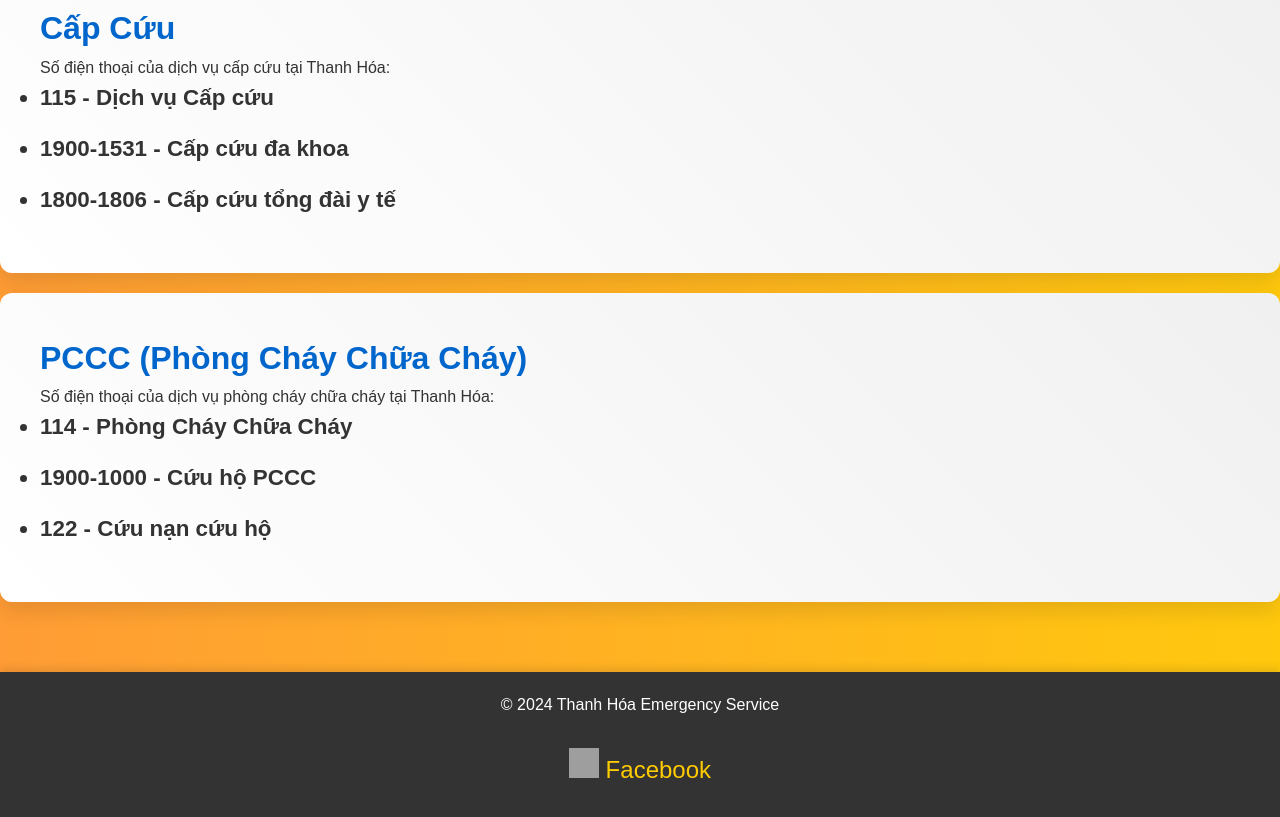
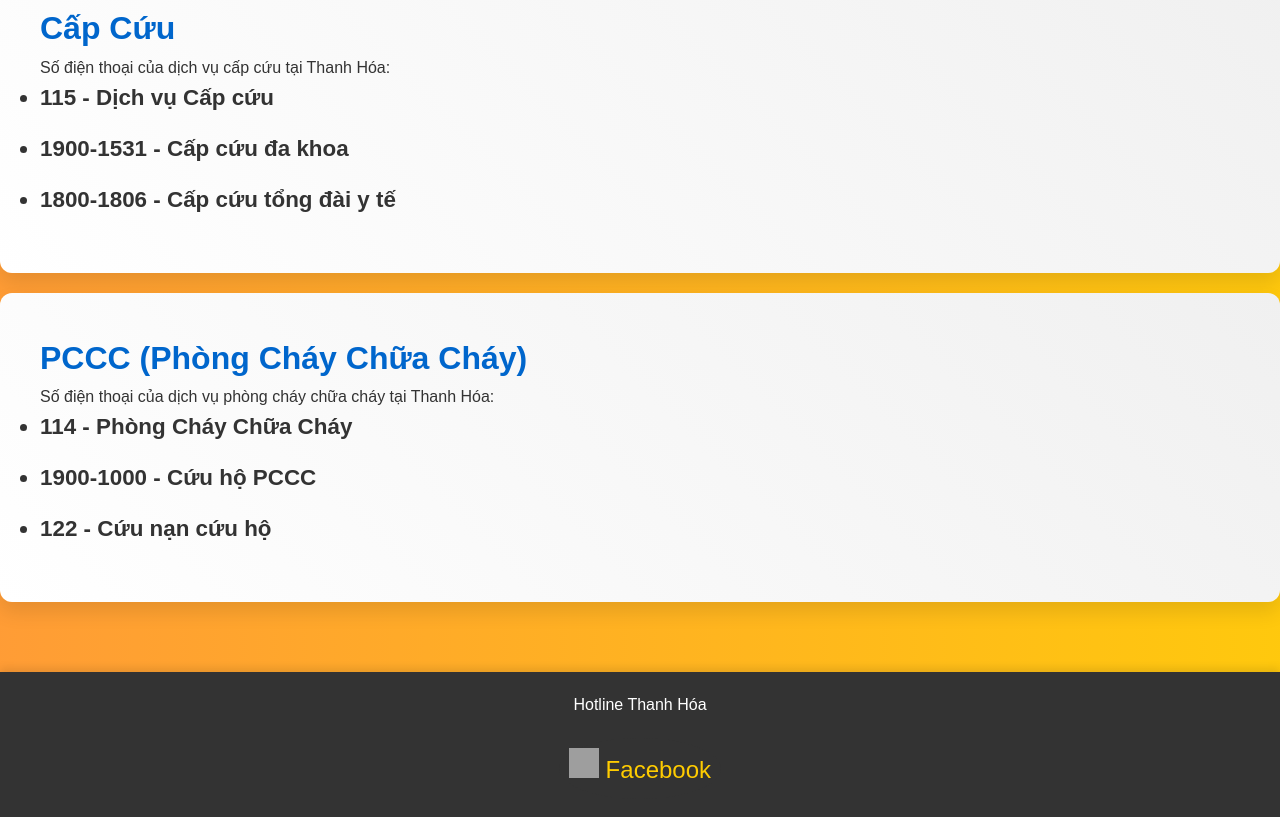
Before and after one commit to tudev-2507/hotline, a plain HTML site: page index.html in a window 1280 px wide. Shown: the part 636-1453 px from the top of the page. Drawn offline with Linux system fonts and the light colour scheme; grey boxes are pictures that could not be loaded.

Commit message:
Update index.html

```diff
--- a/index.html
+++ b/index.html
@@ -61,7 +61,7 @@
 
     <footer>
         <div class="container">
-            <p>&copy; 2024 Thanh Hóa Emergency Service</p>
+            <p>Hotline Thanh Hóa</p>
             <div class="social-links">
                 <a href="https://www.facebook.com/tuquaivatt" target="_blank">
                     <img src="https://upload.wikimedia.org/wikipedia/commons/5/51/Facebook_f_logo_%282019%29.svg" alt="Facebook" style="width: 30px; height: 30px;">
```
